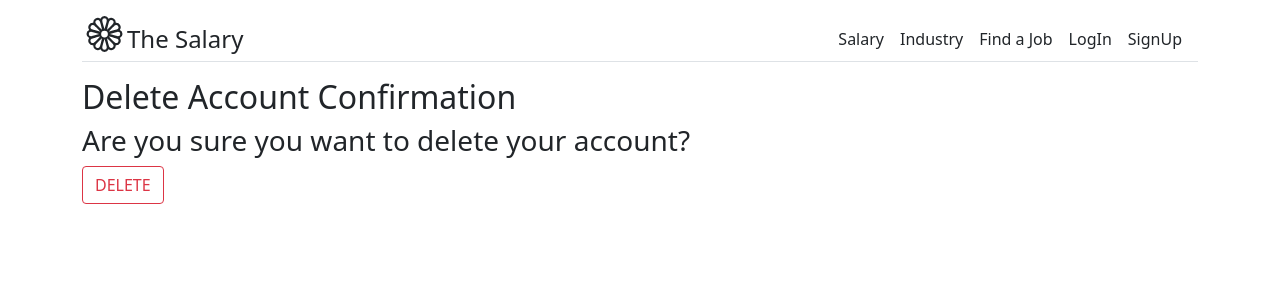
After one commit to vlad10100/theSalary, a Django app: page /account/delete-account/ in a window 1280 px wide. The commit adds this page. Shown: the top 300 px of the page. Run offline with Django 4.2, Linux system fonts and the light colour scheme.

Commit message:
delete: account

```diff
--- a/account/urls.py
+++ b/account/urls.py
@@ -2,7 +2,7 @@ from django.urls import path
 
 from .views import (SignUpView, UserProfile_Create,
                 UserLoginView, UserProfile_Update,
-                UserProfile_Detail, CustomUser_Update,
+                UserProfile_Detail, CustomUser_Update, CustomUser_Delete,
                 PasswordResetView, PasswordResetDoneView,
                 PasswordResetConfirmView, PasswordResetCompleteView)
 
@@ -16,6 +16,7 @@ urlpatterns = [
     path('update-customprofile/', CustomUser_Update.as_view(), name='update_custom_user'),
     path('update-profile/', UserProfile_Update.as_view(), name='userprofile_update'),
     path('detail-profile/', UserProfile_Detail.as_view(), name='userprofile_detail'),
+    path('delete-account/', CustomUser_Delete.as_view(), name='delete_custom_user'),
 
 
     # Password Reset
--- a/account/views.py
+++ b/account/views.py
@@ -4,11 +4,11 @@ from django.shortcuts import render, redirect
 from django.http import HttpResponseRedirect
 from django.urls import reverse_lazy
 
-from django.views.generic import CreateView, UpdateView, DetailView
+from django.views.generic import CreateView, UpdateView, DetailView, DeleteView
 from django.contrib.auth.views import (LoginView, PasswordResetView, PasswordResetDoneView,
                                         PasswordResetConfirmView, PasswordResetCompleteView)
 
-from .models import UserProfile
+from .models import UserProfile, CustomUser
 
 from .forms import CustomUserCreationForm, UserProfile_Form, CustomUser_UpdateForm
 
@@ -70,6 +70,16 @@ class UserProfile_Update(UpdateView):
         return self.request.user.userprofile
 
 
+class CustomUser_Delete(DeleteView):
+    template_name = 'profile/delete_custom_user.html'
+    success_url = reverse_lazy('salary:home_page')
+
+    def get_object(self):
+        return self.request.user
+
+
+
+
 # User's personal details
 class UserProfile_Detail(DetailView):
     template_name = 'profile/detail_profile.html'
--- /dev/null
+++ b/templates/profile/delete_custom_user.html
@@ -0,0 +1,17 @@
+{% extends 'base.html' %}
+
+{% block title %}Create Profile{% endblock %}
+
+
+{% block content %}
+
+    <div class="container">
+        <h2>Delete Account Confirmation</h2>
+        <h3>Are you sure you want to delete your account?</h3>
+        <form method="POST">
+            {% csrf_token %}
+            <button class="btn btn-outline-danger">DELETE</button>
+        </form>
+    </div>
+
+{% endblock %}
--- a/templates/profile/update_custom_user.html
+++ b/templates/profile/update_custom_user.html
@@ -69,11 +69,13 @@
 
         </div>
 
+        <input type="submit" class="btn col-12 btn-outline-dark mb-5" value="Submit">
+    </form>
 
 
 
-        <input type="submit" class="btn col-12 btn-outline-dark mb-5" value="Submit">
-    </form>
+    <a class="btn btn-outline-danger mb-5" href="{% url 'account:delete_custom_user' %}">Delete Account</a>
+
 </div>
 
 {% endblock %}
```
Also changed, not shown: db.sqlite3.
